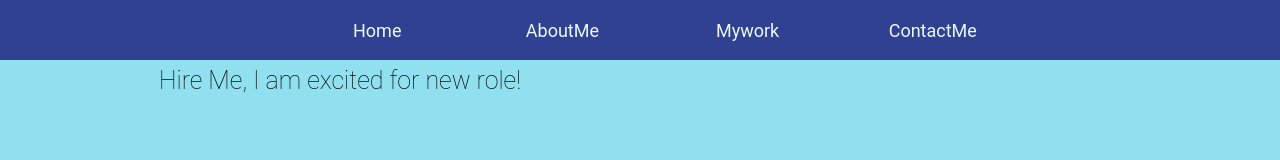
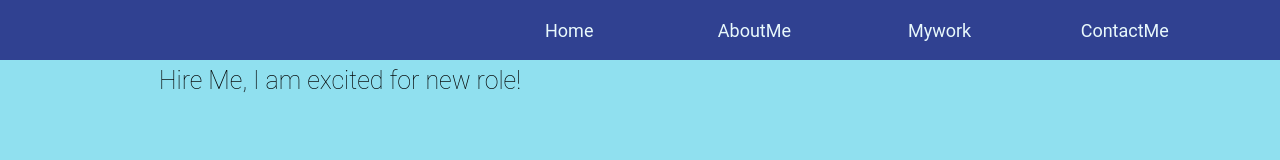
Before and after one commit to iamdeepak123/portfoliosite, a React (Create React App) app: page / in a window 1280 px wide. Shown: the top 160 px of the page. Built offline with nearby package versions, Linux system fonts and the light colour scheme.

Commit message:
final check

```diff
--- a/src/Components/Navbar.jsx
+++ b/src/Components/Navbar.jsx
@@ -12,10 +12,10 @@ const Navbar = () => {
   return (
     <>
       <div className="navbar_container">
-        {/* <div className="nav_logo">
-          <div className="imgs">< TbLetterD fontSize={"50px"} />
-          </div>
-        </div> */}
+        <div className="nav_logo">
+          {/* <div className="imgs">< TbLetterD fontSize={"50px"} />
+          </div> */}
+        </div>
 
         <ul className={ active ? 'menu_list' : "menu_list active" }>
 
```
